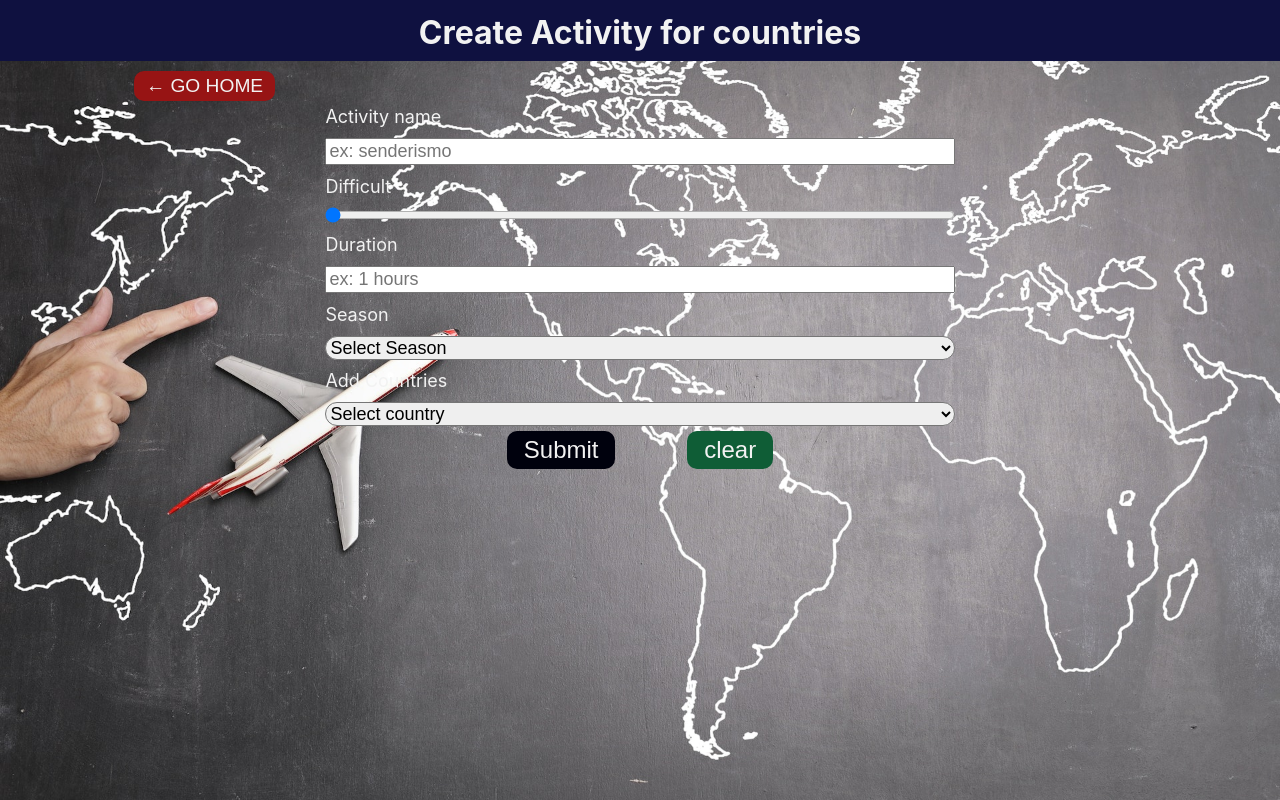
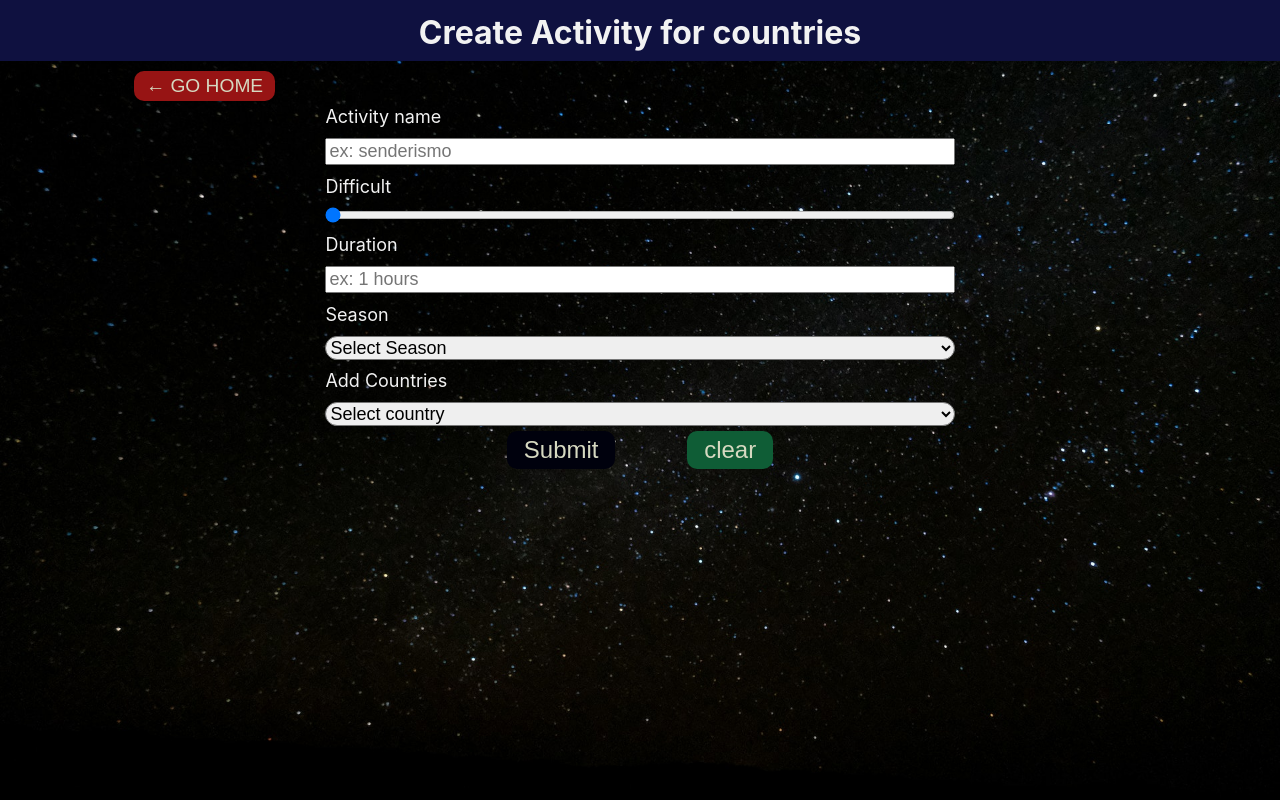
Before and after one commit to MacarenaRodriguez1993/App-countries, a React (Create React App) app in the folder client/: page /createActivity in a window 1280 px wide. Built offline with nearby package versions, Linux system fonts and the light colour scheme.

Commit message:
update style

```diff
--- a/client/src/components/Landing/landing.css
+++ b/client/src/components/Landing/landing.css
@@ -1,13 +1,19 @@
 .landing{
-    background-color: #898588;
-    width: 100%;
-    height: 100vh;
-    padding: 0;
-    display: flex;
-    justify-content: space-around;
+  background-image: url('../../assets/estrellas.jpg');
+
+  background-size: cover;
+  background-position: center;
+  height: 100vh;
+  width: 100%;
+  height: 100vh;
+  padding: 0;
+  display: flex;
+  justify-content: space-around;
+    /* background-color: #898588;
+   */
 }
 .title{
-    color:#F2F2F2;
+    color:#D6D9C1;
     margin: auto 3em;
     width: 60%;
     text-align: center;
@@ -33,7 +39,7 @@ button{
   border: none;
   border-radius: 10px;
   background-color:#00010D;
-  color: #F2F2F2;
+  color: #D6D9C1;
   font-size: x-large;
   text-align: center;
 }
--- a/client/src/components/country/country.css
+++ b/client/src/components/country/country.css
@@ -2,7 +2,7 @@
     text-align: center;
     border: 1px solid #F2F2F2;
     border-radius: 10px;
-    backdrop-filter: blur(5px);
+    /* backdrop-filter: blur(100px); */
 
 }
 .flag{
--- a/client/src/components/home/home.css
+++ b/client/src/components/home/home.css
@@ -1,6 +1,8 @@
 .home{
   /* background-image: url('../../assets/mundo\ 2.jpg'); */
-  background-image: url('../../assets/mundo_b_n.jpg');
+  /* background-image: url('../../assets/mundo_b_n.jpg'); */
+  background-image: url('../../assets/estrellas.jpg');
+
   background-size: cover;
   background-position: center;
   height: 100vh;
```
Also changed, not shown: client/src/assets/estrellas.jpg (added).
